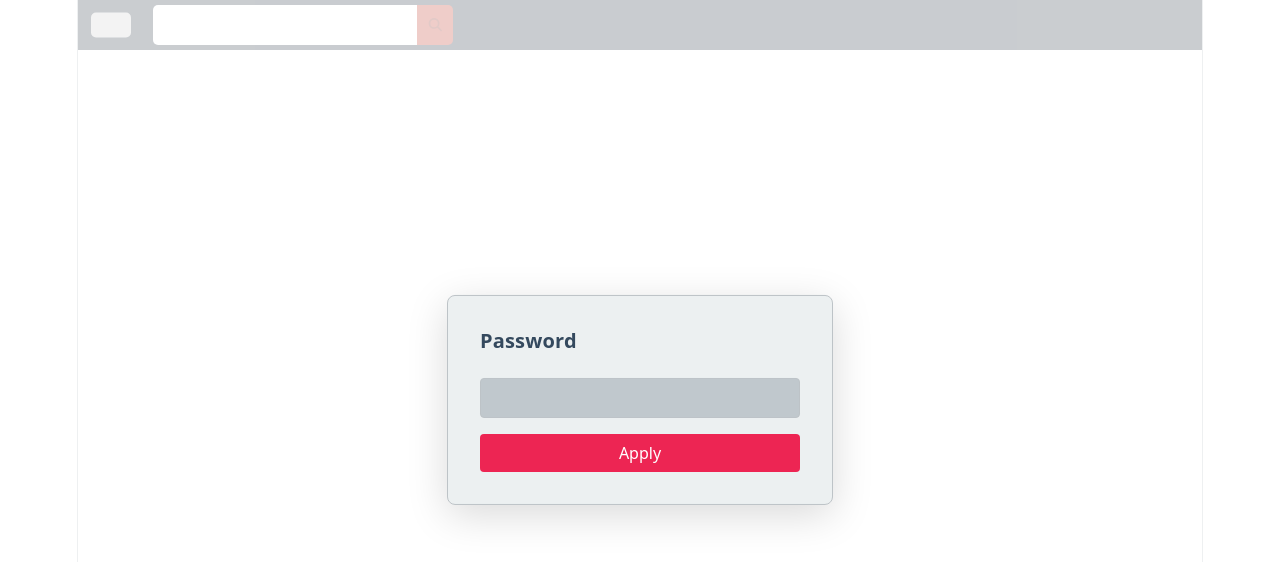
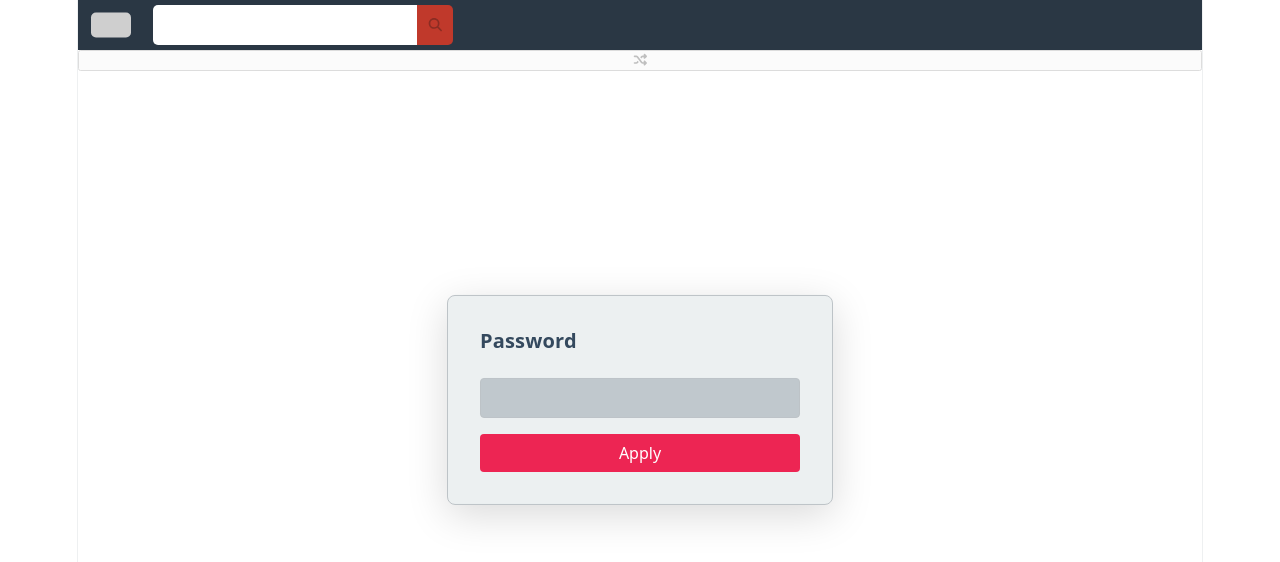
Before and after one commit to kou003/nhfav, a React (Vite) app: page / in a window 1280 px wide. Shown: the top 562 px of the page. Built offline with nearby package versions, Linux system fonts and the light colour scheme.

Commit message:
add random button

```diff
--- a/src/App.tsx
+++ b/src/App.tsx
@@ -2,6 +2,7 @@
 import { Loading } from "@components/Loading";
 import { Navbar } from "@components/Navbar";
 import { PasswordModal } from "@components/PasswordModal";
+import { RandomButton } from "@components/RandomButton/randomButton";
 import { useEncryptedData } from "@hooks/useEncryptedData";
 import { useLocalStorage } from "@hooks/useLocalStorage";
 import z from "zod";
@@ -12,6 +13,7 @@
   return (
     <>
       <Navbar origin={data?.origin} />
+      <RandomButton />
       <section id="center">
         <PasswordModal
           initValue={password}
--- a/src/components/Navbar/styles.module.css
+++ b/src/components/Navbar/styles.module.css
@@ -1,4 +1,7 @@
 .navbar {
+  position: sticky;
+  top: 0;
+  z-index: 900;
   background: var(--nav-bg);
   height: 50px;
   display: flex;
@@ -39,6 +42,10 @@
     border-radius: 0 5px 5px 0;
   }
 
+  button:hover {
+    background: var(--accent-hover);
+  }
+
   button:disabled {
     background: var(--accent-dark);
   }
--- /dev/null
+++ b/src/components/RandomButton/randomButton.tsx
@@ -0,0 +1,17 @@
+import { faShuffle } from "@fortawesome/free-solid-svg-icons";
+import { FontAwesomeIcon } from "@fortawesome/react-fontawesome";
+import styles from "./styles.module.css";
+
+export function RandomButton() {
+  return (
+    <button
+      type="button"
+      className={styles.randomButton}
+      onClick={() => {
+        window.location.hash = Math.floor(Math.random() * 10000000).toString();
+      }}
+    >
+      <FontAwesomeIcon icon={faShuffle} />
+    </button>
+  );
+}
--- /dev/null
+++ b/src/components/RandomButton/styles.module.css
@@ -0,0 +1,17 @@
+.random-button {
+  position: fixed;
+  right: 20px;
+  bottom: 20px;
+  height: 100px;
+  width: 100px;
+  font-size: 50px;
+  border-radius: 50%;
+  border: none;
+  box-shadow: 0 10px 20px var(--shadow);
+  background: var(--accent);
+  z-index: 800;
+}
+
+.random-button:hover {
+  background: var(--accent-hover);
+}
```
